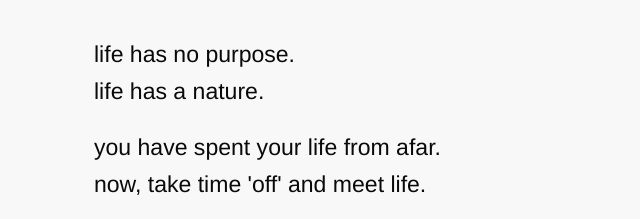
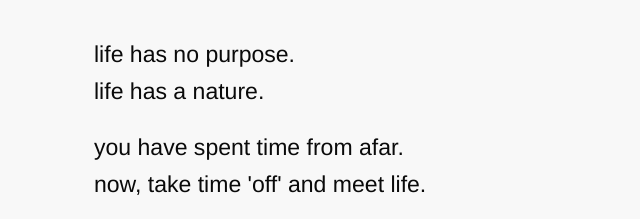
Before and after one commit to AdityaNayak/evolve, a website: page index.html in a window 1280 px wide. Shown: the part 820-1039 px from the top of the page, 361-1001 px from the left. Drawn offline with nearby package versions, Linux system fonts and the light colour scheme; a web font is replaced by a local one.

Commit message:
Update index.html

```diff
--- a/index.html
+++ b/index.html
@@ -33,7 +33,7 @@
             <p class="b-ws-bottom scolor2">an environment custom designed; for creation. <span class="a1" style="display:none;">for truth.</span> <span class="a2" style="display:none;">for peak life.</span></p>
             <p class="b-ws-top-p">life has no purpose. <br>
             life has a nature.</p>
-            <p>you have spent your life from afar.<br>
+            <p>you have spent time from afar.<br>
             now, take time 'off' and meet life. </p>
             <p>within.</p>
             <h4 class="b-ws-top b-ws-top-p">using silence</h4>
```
